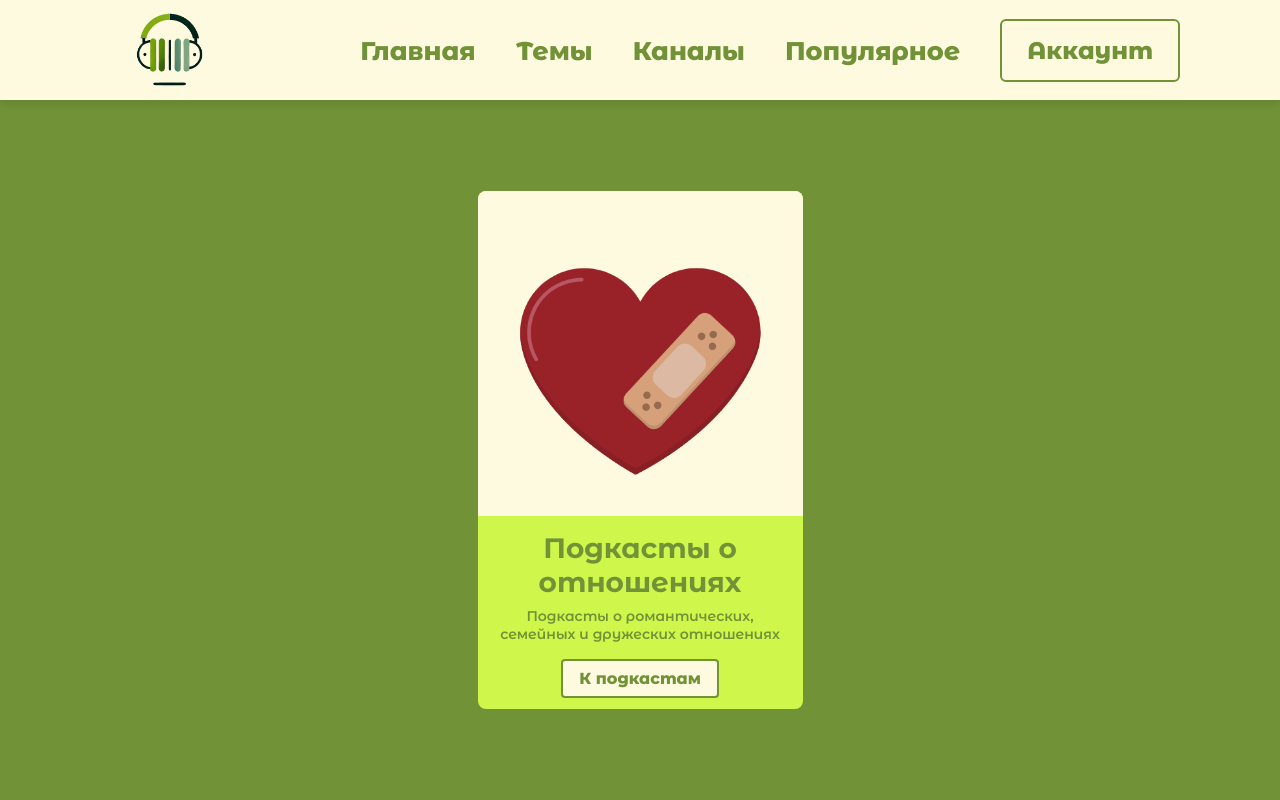
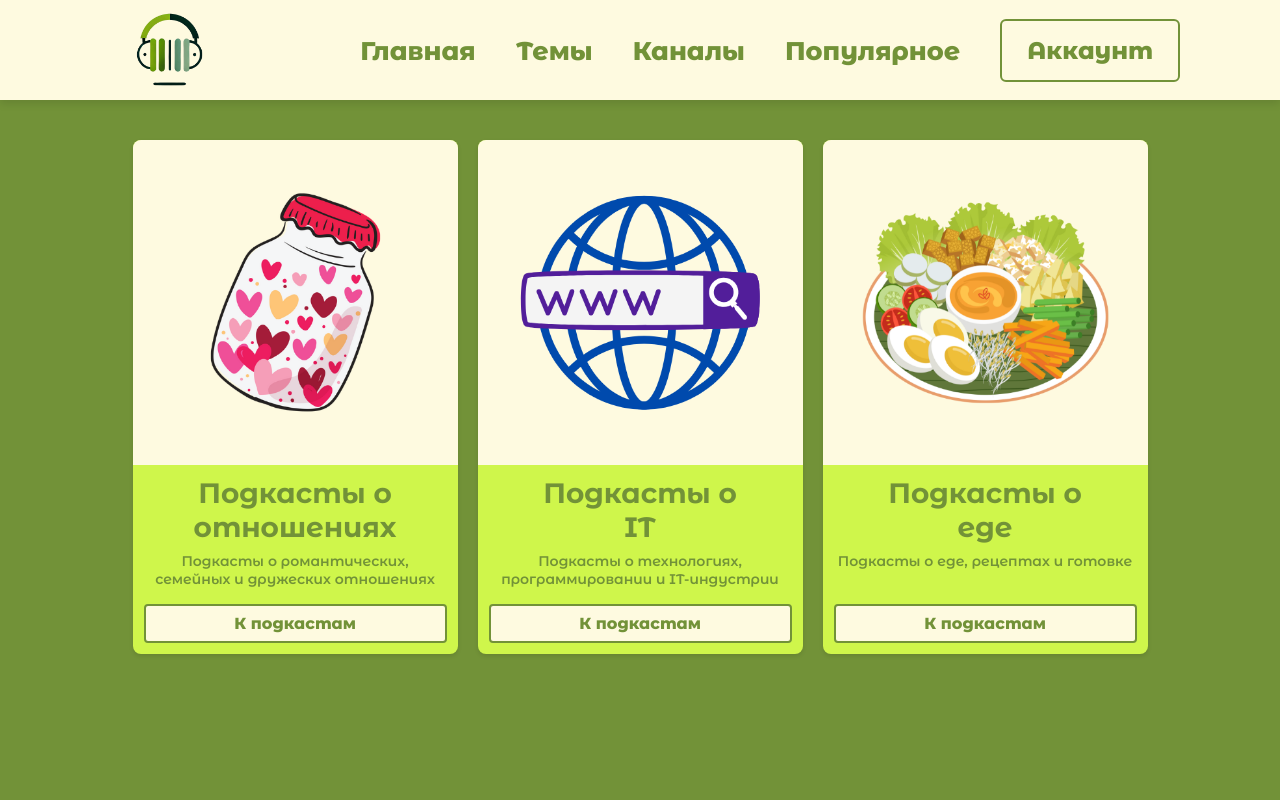
Before and after one commit to Nana-glitch321/Diplom, a PHP site: page /index/index_theme.html in a window 1280 px wide. Run offline with PHP 8.4, Linux system fonts and the light colour scheme.

Commit message:
сделаны 3 карточки из шести

```diff
--- a/css/style_theme.css
+++ b/css/style_theme.css
@@ -1,5 +1,6 @@
 /* Подключение шрифта */
 @import url('https://fonts.googleapis.com/css2?family=Montserrat+Alternates:ital,wght@0,100;0,200;0,300;0,400;0,500;0,600;0,700;0,800;0,900;1,100;1,200;1,300;1,400;1,500;1,600;1,700;1,800;1,900&display=swap');
+
 * {
     margin: 0;
     padding: 0;
@@ -8,13 +9,8 @@
 }
 
 body {
-    display: flex;
-    flex-direction: column; /* Сохраняем вертикальное расположение элементов */
-    justify-content: center; /* Центрируем по вертикали */
-    align-items: center; /* Центрируем по горизонтали */
-    min-height: 100vh; /* Высота экрана */
     background-color: #729238; /* Зеленый фон */
-    color: #FEFAE0;;
+    color: #FEFAE0;
     padding: 20px; /* Отступы по бокам */
     text-align: center; /* Выравнивание текста */
 }
@@ -99,49 +95,55 @@ header {
     color: #FEFAE0; /* Цвет текста при наведении */
 }
 
-.card-container{
+.card-container {
     display: flex;
-    justify-content: center;
-    flex-wrap: wrap;
-    margin-top: 100px;
+    justify-content: center; /* Центрируем карточки по горизонтали */
+    gap: 20px; /* Отступ между карточками */
+    margin-top: 120px; /* Отступ сверху для шапки */
+    padding: 0 20px; /* Отступы по бокам */
 }
 
-.card{
-    width: 325px;
+.card {
+    width: 325px; /* Ширина карточки */
     background-color: #CFF64B;
     border-radius: 8px;
     overflow: hidden;
-    box-shadow: 0px 2px 4px rgba(0, 0, 0, 0.);
-    margin: 20px;
+    box-shadow: 0px 2px 4px rgba(0, 0, 0, 0.1);
+    display: flex; /* Используем Flexbox для внутренней структуры */
+    flex-direction: column; /* Вертикальное расположение элементов */
 }
 
-.card img{
+.card img {
     width: 100%;
     height: auto;
 }
 
-.card-content{
+.card-content {
     padding: 11px;
+    flex-grow: 1; /* Растягиваем контент, чтобы кнопка была внизу */
+    display: flex;
+    flex-direction: column;
 }
 
-.card-content h3{
+.card-content h3 {
     font-size: 28px;
     margin-bottom: 8px;
     color: #729238;
 }
 
-.card-content p{
+.card-content p {
     color: #729238;
     font-size: 14px;
     font-weight: 600;
     line-height: 1.3;
+    flex-grow: 1; /* Растягиваем текст, чтобы кнопка была внизу */
 }
 
-.card-content .btn{
+.card-content .btn {
     display: inline-block;
     padding: 8px 16px;
     background-color: #FEFAE0;
-    text-decoration: #CFF64B;
+    text-decoration: none;
     border: 2px solid #729238;
     border-radius: 4px;
     margin-top: 16px;
--- a/index/index_theme.html
+++ b/index/index_theme.html
@@ -25,13 +25,33 @@
         </nav>
     </header>
 
+    <!-- Общий контейнер для карточек -->
     <div class="card-container">
         <div class="card">
             <img src="../picture/relationship.png">
             <div class="card-content">
-                <h3> Подкасты о отношениях</h3>
-            <p>Подкасты о романтических, семейных и дружеских отношениях</p>
-            <a href="" class="btn">К подкастам</a>
+                <h3>Подкасты о отношениях</h3>
+                <p>Подкасты о романтических, семейных и дружеских отношениях</p>
+                <a href="" class="btn">К подкастам</a>
+            </div>
+        </div>
+        <div class="card">
+            <img src="../picture/it.png">
+            <div class="card-content">
+                <h3>Подкасты о <br>IT</h3>
+                <p>Подкасты о технологиях, программировании и IT-индустрии</p>
+                <a href="" class="btn">К подкастам</a>
+            </div>
+        </div>
+            <div class="card">
+            <img src="../picture/eat.png">
+        <div class="card-content">
+                <h3>Подкасты о <br>еде</h3>
+                <p>Подкасты о еде, рецептах и готовке</p>
+                <a href="" class="btn">К подкастам</a>
             </div>
         </div>
     </div>
+</body>
+
+</html>
```
Also changed, not shown: picture/eat.png (added), picture/it.png (added), picture/relationship.png.
